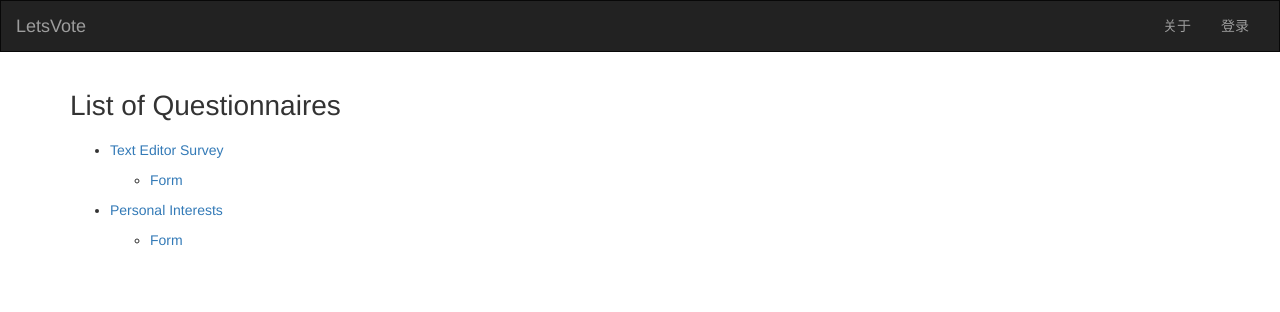
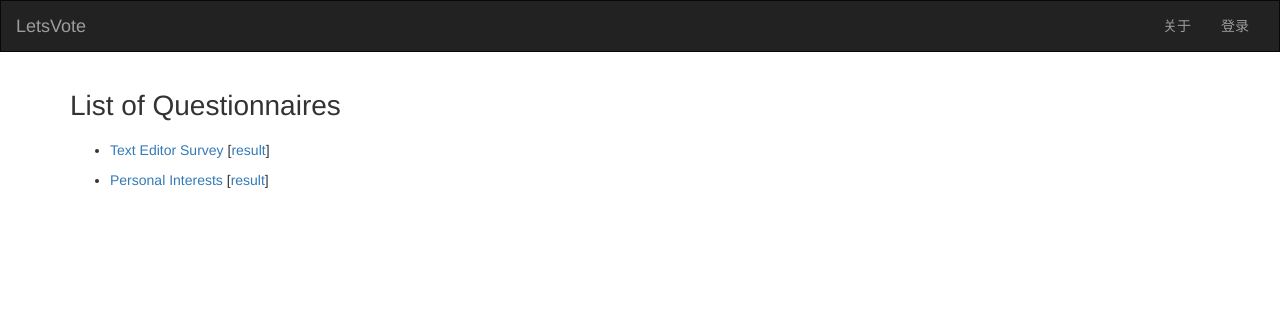
Before and after one commit to kanlac/letsvote, a Flask app: page / in a window 1280 px wide. Shown: the top 312 px of the page. Run offline with Flask 2, Linux system fonts and the light colour scheme; some libraries are stand-ins or nearby versions.

Commit message:
home page displays in a more clear way.

```diff
--- a/app/templates/index.html
+++ b/app/templates/index.html
@@ -8,10 +8,8 @@
 <ul class="questionnaire-list">
 {% for slug, data in questionnaires %}
 	<li>
-		<a href="{{ url_for('ques.results', slug=slug) }}">{{ data.title }}</a>
-		<ul class="form">
-			<li><a href="{{ url_for('ques.questionnaire', slug=slug) }}">Form</a></li>
-		</ul>
+		<a href="{{ url_for('ques.questionnaire', slug=slug) }}">{{ data.title }}</a>
+		[<a href="{{ url_for('ques.results', slug=slug) }}">result</a>]
 	</li>
 {% else %}
 <li>There is no questionnaire yet.</li>
```
